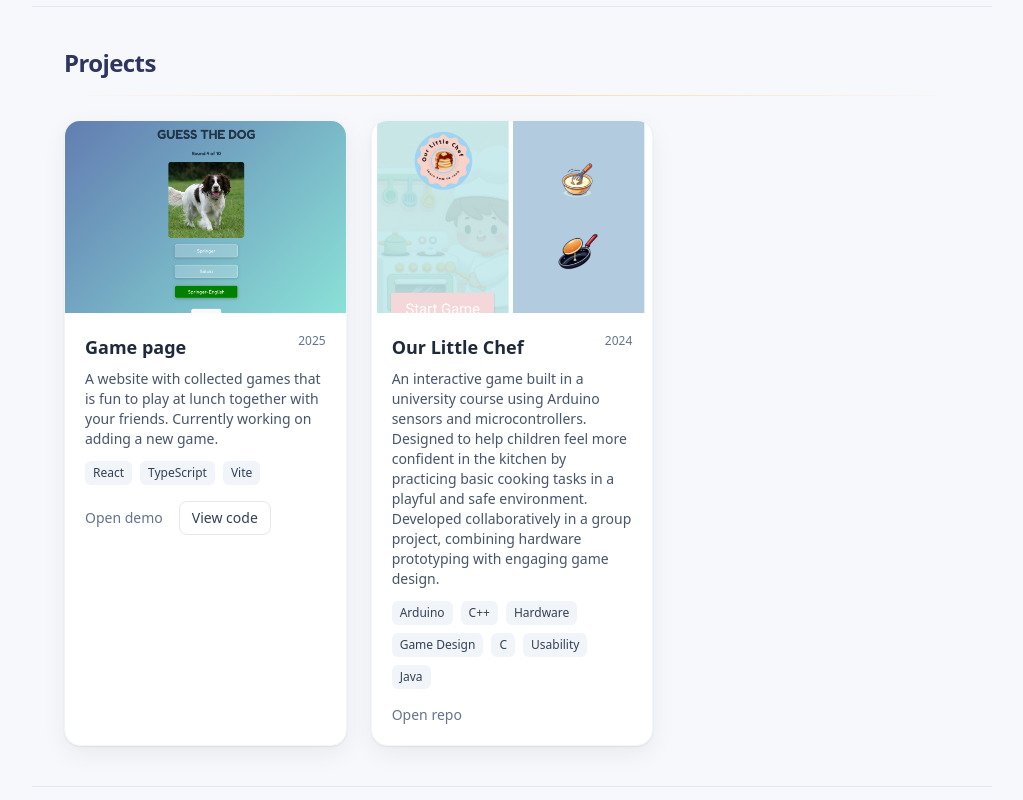
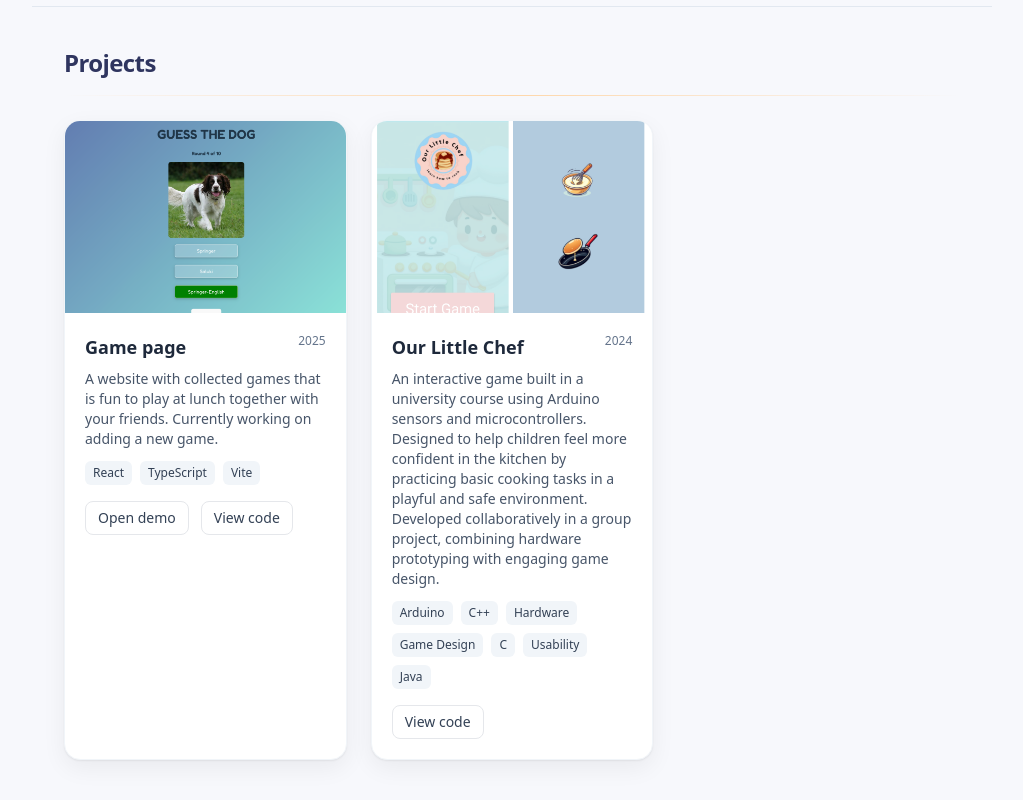
Before and after one commit to EbbacnLundgren/portfolio, a Next.js app: page / in a window 1280 px wide. Shown: the part 1600-2400 px from the top of the page, without its empty margins (128-1151 px from the left). Built offline with nearby package versions, Linux system fonts and the light colour scheme.

Commit message:
Tried to fix the buttons for the project

```diff
--- a/components/ProjectCard.tsx
+++ b/components/ProjectCard.tsx
@@ -1,35 +1,12 @@
 "use client";
 
 import Image from "next/image";
-import { useRouter } from "next/navigation";
 import type { Project } from "@/content/data";
 
 export function ProjectCard({ project }: { project: Project }) {
-  const router = useRouter();
-
-  const primaryHref = project.demo || project.repo; // demo först, annars repo
-
-  const handleOpen = () => {
-    if (!primaryHref) return;
-    window.open(primaryHref, "_blank", "noopener,noreferrer");
-  };
-
-  const handleKey = (e: React.KeyboardEvent<HTMLDivElement>) => {
-    if (e.key === "Enter" || e.key === " ") {
-      e.preventDefault();
-      handleOpen();
-    }
-  };
-
   return (
-    <div
-      role="button"
-      tabIndex={0}
-      onClick={handleOpen}
-      onKeyDown={handleKey}
-      className="group card overflow-hidden cursor-pointer transition
-                 hover:-translate-y-1 hover:shadow-lg focus:outline-none focus:ring-2 focus:ring-orange-400"
-      aria-label={`${project.title}${project.demo ? " (open demo)" : project.repo ? " (open repo)" : ""}`}
+    <article
+      className="group card overflow-hidden hover:shadow-lg transition"
     >
       {project.image && (
         <div className="relative h-48 w-full overflow-hidden">
@@ -43,7 +20,7 @@ export function ProjectCard({ project }: { project: Project }) {
         </div>
       )}
 
-      <div className="p-5">
+      <div className="p-5 flex flex-col h-full">
         <div className="flex items-start justify-between gap-3">
           <h3 className="font-semibold text-lg">{project.title}</h3>
           {project.year && (
@@ -68,28 +45,33 @@ export function ProjectCard({ project }: { project: Project }) {
           </div>
         )}
 
-        <div className="mt-4 flex items-center gap-4">
-          {primaryHref && (
-            <span className="text-sm text-slate-500">
-              {project.demo ? "Open demo" : "Open repo"}
-            </span>
+        <div className="mt-4 flex gap-3">
+          {/* Visa demo-knapp bara om den finns */}
+          {project.demo && (
+            <a
+              href={project.demo}
+              target="_blank"
+              rel="noopener noreferrer"
+              className="inline-flex items-center justify-center rounded-lg border px-3 py-1.5 text-sm
+                         text-slate-700 hover:bg-slate-50 transition"
+            >
+              Open demo
+            </a>
           )}
-
-          {project.repo && project.demo && (
+          {/* View code-knapp visas alltid */}
+          {project.repo && (
             <a
               href={project.repo}
               target="_blank"
               rel="noopener noreferrer"
-                onClick={(e) => e.stopPropagation()}
-                className="inline-flex items-center gap-2 rounded-lg border px-3 py-1.5 text-sm
+              className="inline-flex items-center justify-center rounded-lg border px-3 py-1.5 text-sm
                          text-slate-700 hover:bg-slate-50 transition"
             >
               View code
             </a>
           )}
-
         </div>
       </div>
-    </div>
+    </article>
   );
 }
```
Lines whose indentation alone changed are shown as unchanged.
